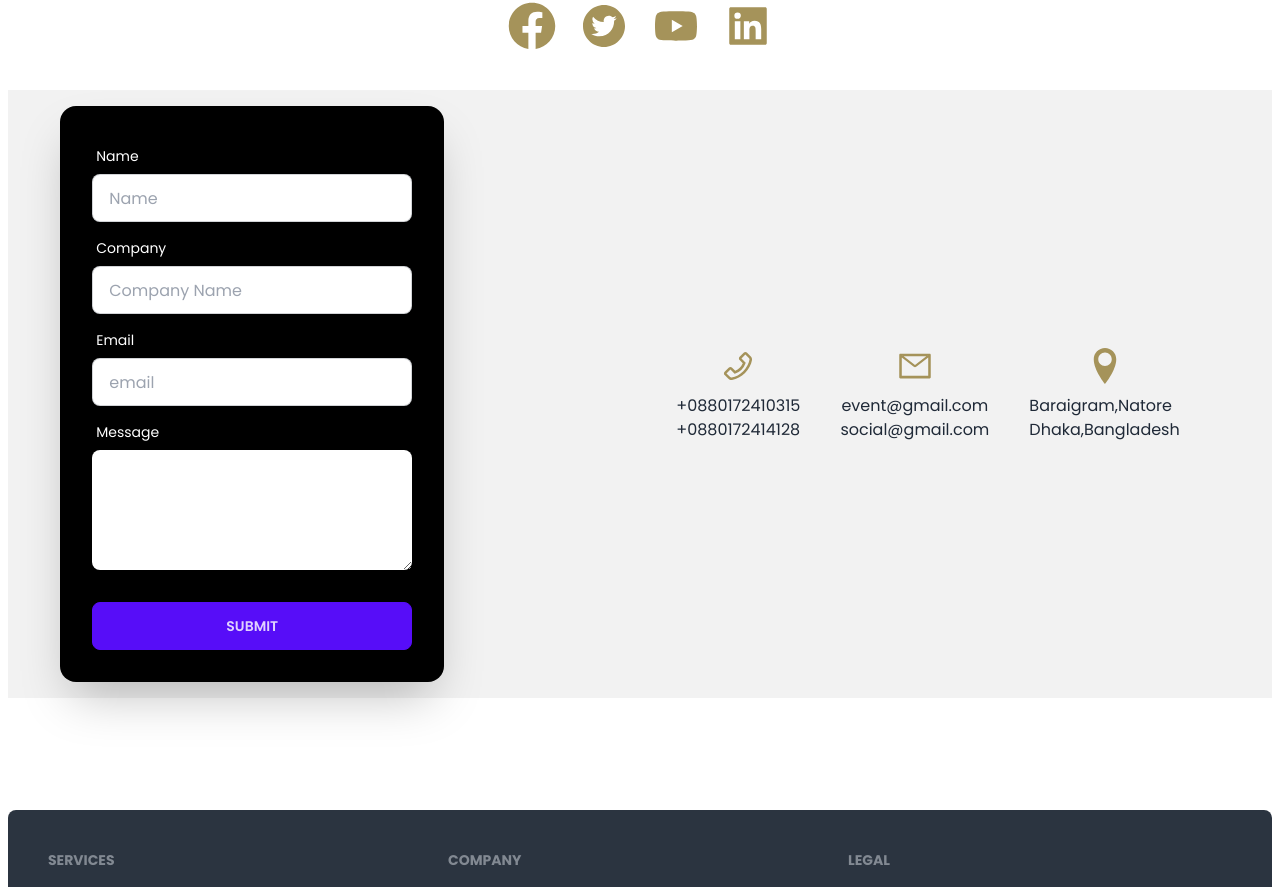
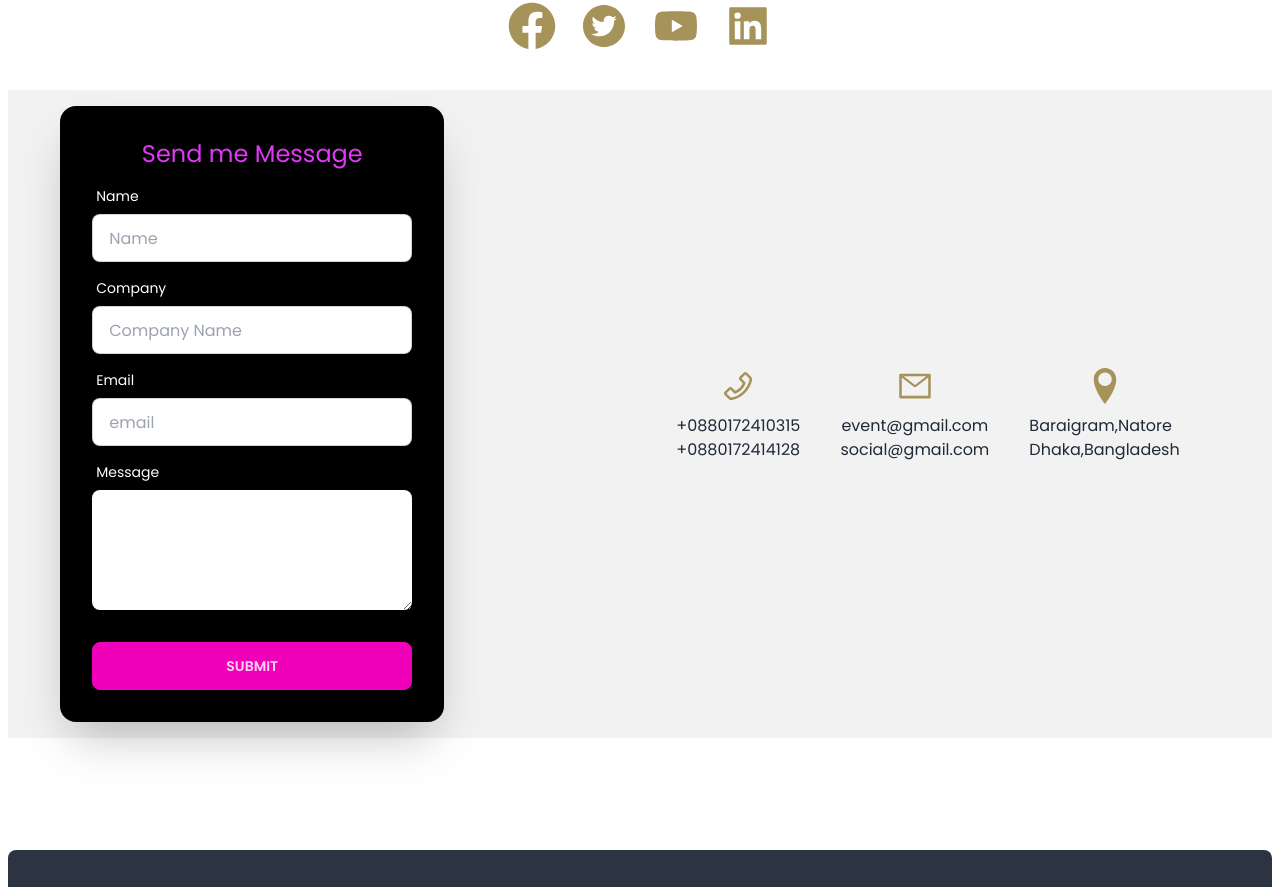
Before and after one commit to zahurul-islam803/event-management, a React (Vite) app: page /contact in a window 1280 px wide. Shown: the part 314-1201 px from the top of the page. Built offline with nearby package versions, Linux system fonts and the light colour scheme; no server answers; sample sign-in values are in the browser's storage.

Commit message:
added readme.md file and include 5 project features and functionality

```diff
--- a/src/Pages/Contact/Contact.jsx
+++ b/src/Pages/Contact/Contact.jsx
@@ -46,6 +46,9 @@ const Contact = () => {
           </div>
           <div className="card flex-shrink-0 w-full max-w-sm shadow-2xl bg-[#000]">
             <form className="card-body">
+              <h1 className="text-2xl text-center text-[#e237f8]">
+                Send me Message
+              </h1>
               <div className="form-control">
                 <label className="label">
                   <span className="label-text text-white">Name</span>
@@ -92,7 +95,7 @@ const Contact = () => {
                 ></textarea>
               </div>
               <div className="form-control mt-6">
-                <button className="btn btn-primary">Submit</button>
+                <button className="btn btn-secondary">Submit</button>
               </div>
             </form>
           </div>
```
Also changed, not shown: 1 other file (tests, documents, lock files or other folders).
